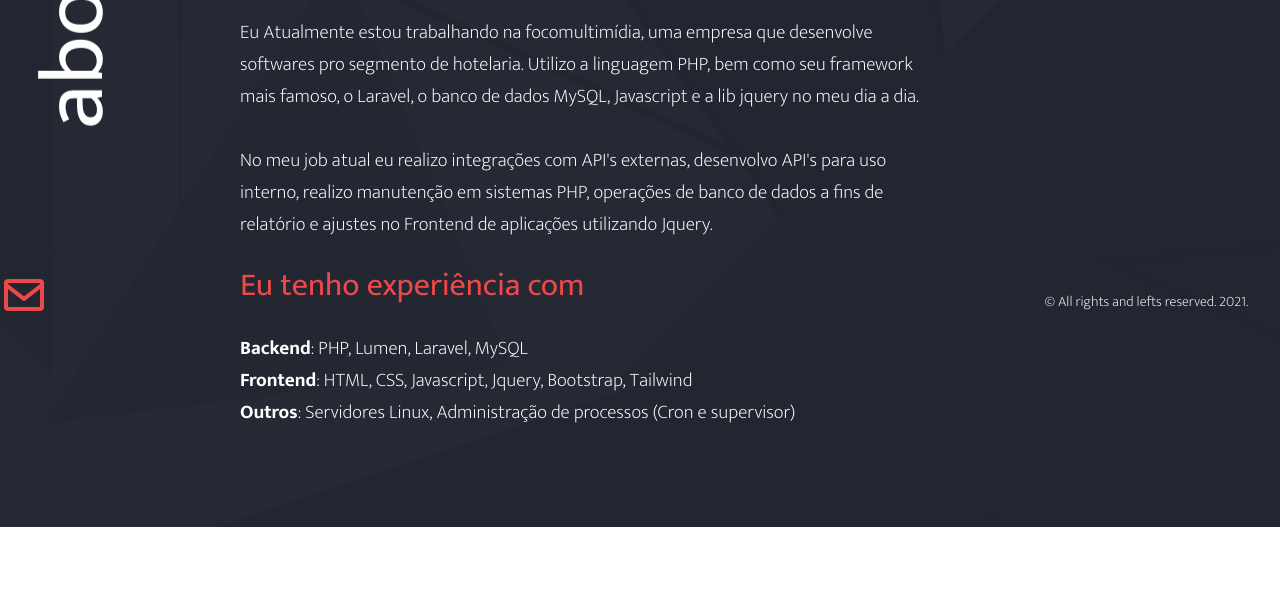
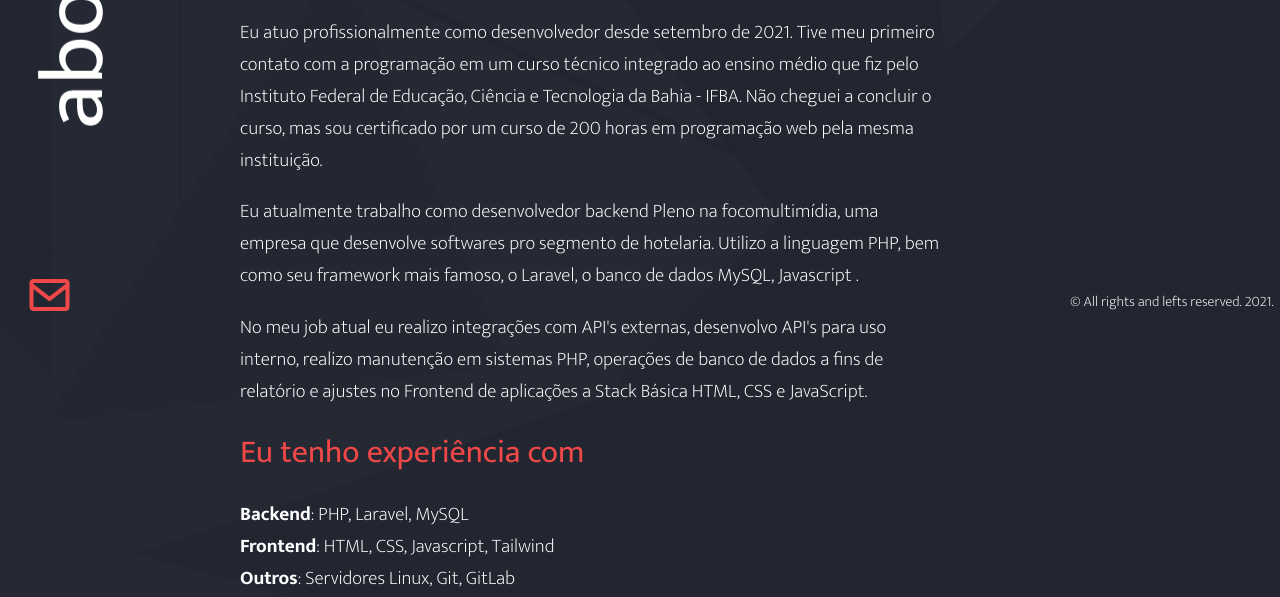
Before and after one commit to Nicolas-ps/my-website, a plain HTML site: page about-me.html in a window 1280 px wide. Shown: the part 458-1055 px from the top of the page. Before the commit the page ends 985 px from the top, so only its background shows below. Drawn offline with nearby package versions, Linux system fonts and the light colour scheme.

Commit message:
feat: alterando texto do about.me. Ajustes no pop-up de e-mail.

```diff
--- a/about-me.html
+++ b/about-me.html
@@ -38,20 +38,29 @@
 						<img width="400" src="https://cdni.iconscout.com/illustration/premium/thumb/coder-3462295-2895977.png" alt="">
 					</div>
 					<p>
-						Eu Atualmente estou trabalhando na focomultimídia, uma empresa que desenvolve
-						softwares pro segmento de hotelaria. Utilizo a linguagem PHP, bem como seu framework
-						mais famoso, o Laravel, o banco de dados MySQL, Javascript e a lib jquery no meu dia a dia.
-						<br><br>
+						Eu atuo profissionalmente como desenvolvedor desde setembro de 2021. Tive meu primeiro
+						contato com a programação em um curso técnico integrado ao ensino médio que fiz pelo
+						Instituto Federal de Educação, Ciência e Tecnologia da Bahia - IFBA. Não cheguei a concluir
+						o curso, mas sou certificado por um curso de 200 horas em programação web pela mesma instituição.
+					</p>
+
+					<p>
+						Eu atualmente trabalho como desenvolvedor backend Pleno na focomultimídia, uma empresa
+						que desenvolve softwares pro segmento de hotelaria. Utilizo a linguagem PHP, bem como seu framework
+						mais famoso, o Laravel, o banco de dados MySQL, Javascript .
+					</p>
+
+					<p>
 						No meu job atual eu realizo integrações com API's externas, desenvolvo API's para uso interno,
 						realizo manutenção em sistemas PHP, operações de banco de dados a fins de relatório e ajustes
-						no Frontend de aplicações utilizando Jquery.
+						no Frontend de aplicações a Stack Básica HTML, CSS e JavaScript.
 					</p>
+
 					<h3>Eu tenho experiência com</h3>
-
 					<p>
-						<strong>Backend</strong>: PHP, Lumen, Laravel, MySQL<br>
-						<strong>Frontend</strong>: HTML, CSS, Javascript, Jquery, Bootstrap, Tailwind<br>
-						<strong>Outros</strong>: Servidores Linux, Administração de processos (Cron e supervisor)<br>
+						<strong>Backend</strong>: PHP, Laravel, MySQL<br>
+						<strong>Frontend</strong>: HTML, CSS, Javascript, Tailwind<br>
+						<strong>Outros</strong>: Servidores Linux, Git, GitLab<br>
 					</p>
 					<br> <br>
 			</section>
--- a/components/Footer.js
+++ b/components/Footer.js
@@ -4,7 +4,7 @@ class Footer extends HTMLElement {
   }
   connectedCallback() {
     this.innerHTML = `
-    <footer class="footer is-100">
+    <footer class="footer is-100" style="margin-left: 2%">
       <div class="mail-me">
         <a href="mailto:souzanicolas87@gmail.com">
           <i class='bx bx-envelope'></i>
```
Also changed, not shown: index.html (+4 -5 lines).
